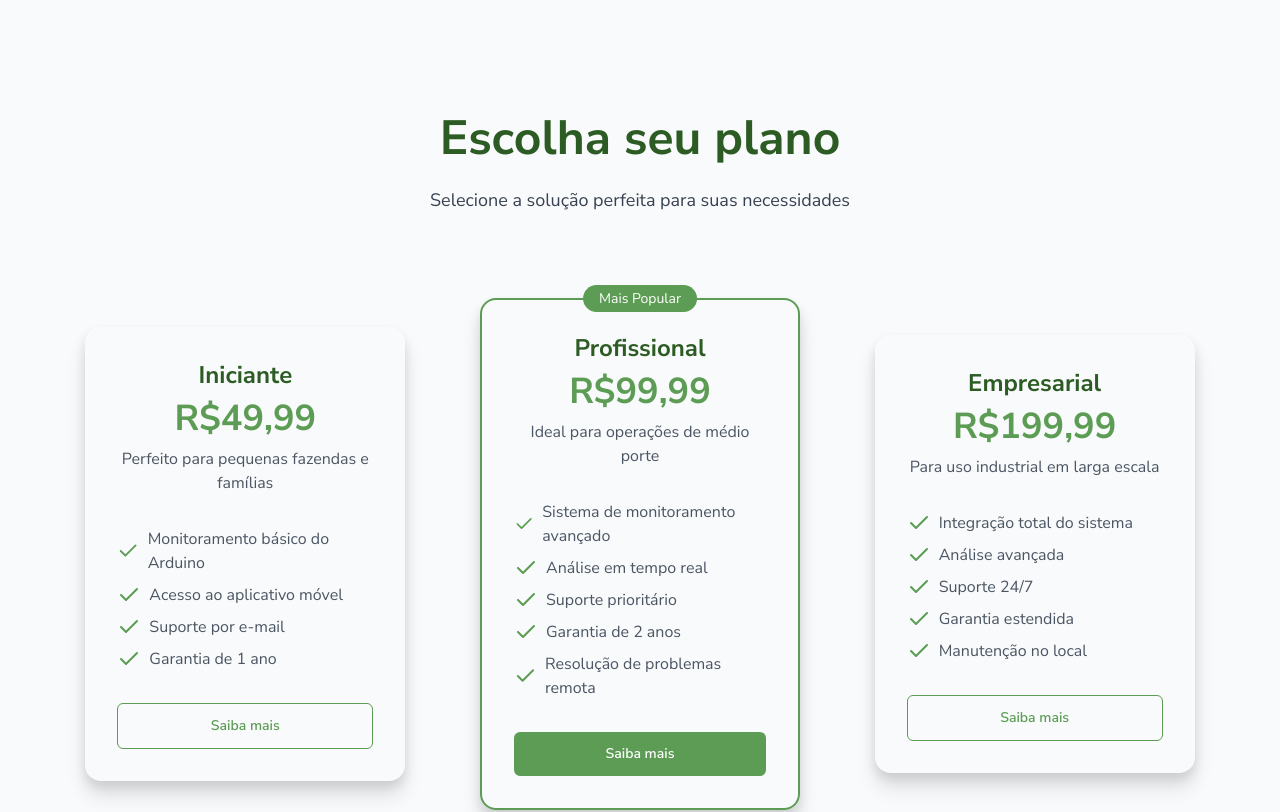
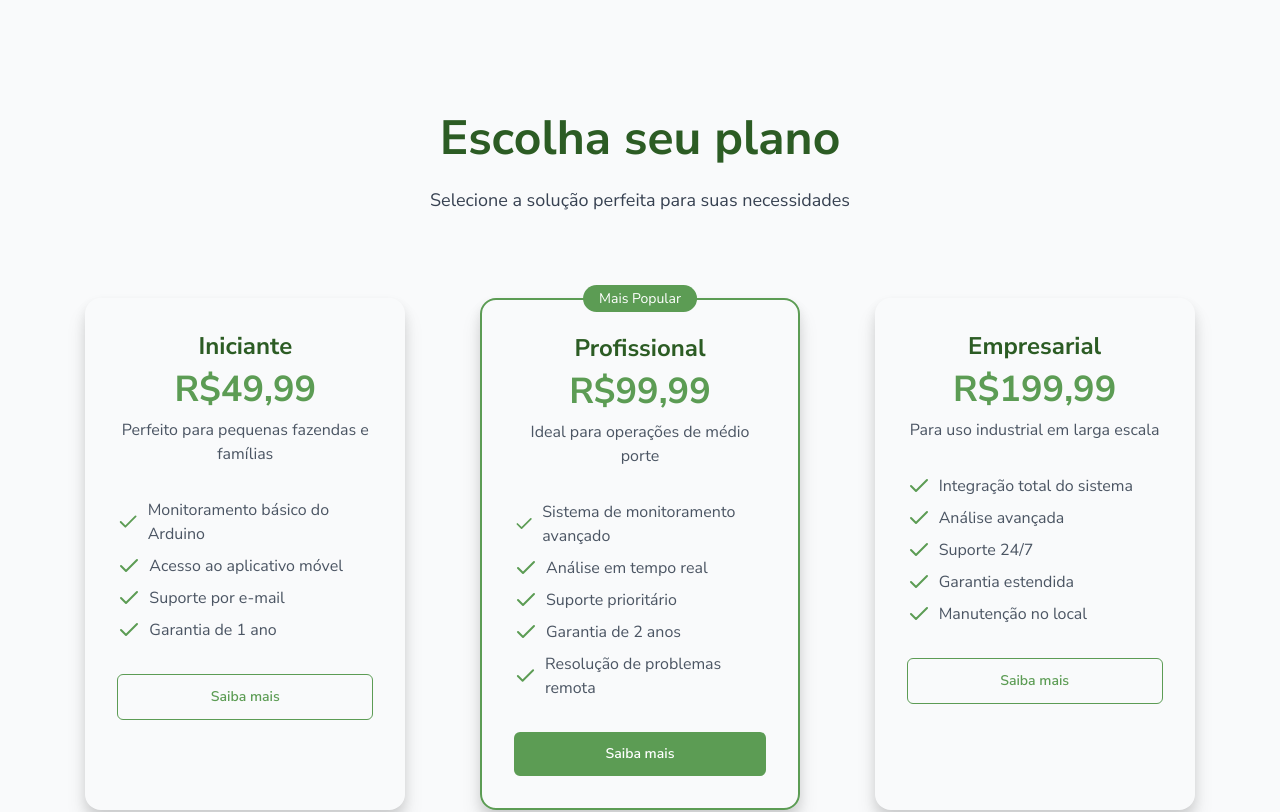
Before and after one commit to Lotus-Bio/lotus-frontend-2.0, a Next.js app: page / in a window 1280 px wide. Shown: the part 2433-3245 px from the top of the page. Built offline with nearby package versions, Linux system fonts and the light colour scheme; no server answers.

Commit message:
ajusta tamanho do cardPlan

```diff
--- a/src/ui/components/CardPlan/cardPlan.style.js
+++ b/src/ui/components/CardPlan/cardPlan.style.js
@@ -5,12 +5,14 @@ export const StyledCardPlan = styled.div`
   border: ${({ $popular, theme }) =>
     $popular ? `2px solid ${theme.colors.lightGreen}` : "none"};
 
-  box-shadow: 0 15px 20px ${({ theme }) => theme.colors.shadow},
+  box-shadow:
+    0 15px 20px ${({ theme }) => theme.colors.shadow},
     0 6px 12px ${({ theme }) => theme.colors.shadow};
   border-radius: 1rem;
   padding: 2rem;
   max-width: 320px;
   width: 100%;
+  height: -webkit-fill-available;
 `;
 
 export const IndicadoBlock = styled.div`
```
